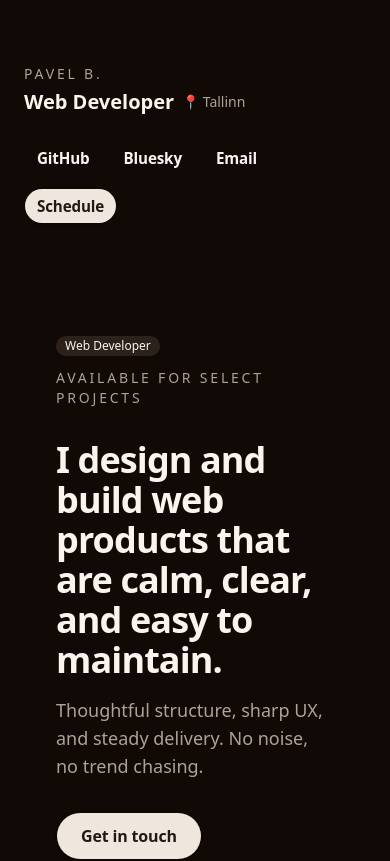
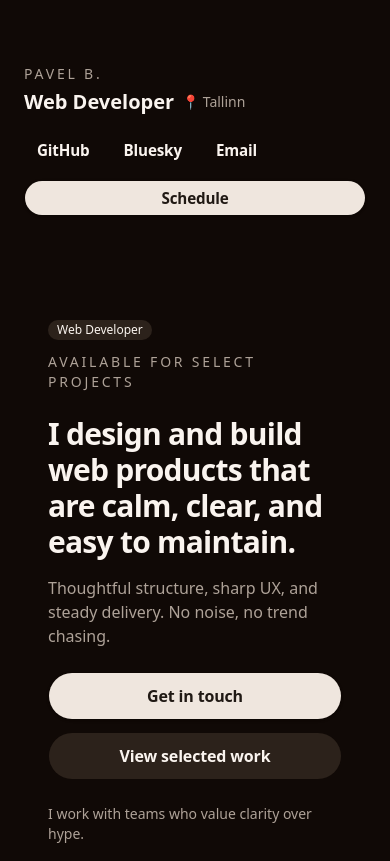
Before and after one commit to paulbgtr/paulbg.dev, a Next.js app: page / in a window 390 px wide. Shown: the top 861 px of the page. Built offline with nearby package versions, Linux system fonts and the light colour scheme.

Commit message:
make navbar and hero more responsive

```diff
--- a/components/hero.tsx
+++ b/components/hero.tsx
@@ -10,12 +10,12 @@ import { fadeUp } from "@/lib/utils";
 export const Hero = () => {
   return (
     <motion.section
-      className="grid gap-10 rounded-3xl p-8 md:grid-cols-[1.15fr_0.85fr] md:items-center md:gap-12 md:p-12"
+      className="grid gap-8 rounded-3xl p-6 sm:p-8 md:grid-cols-[1.15fr_0.85fr] md:items-center md:gap-12 md:p-12"
       initial={fadeUp.initial}
       animate={fadeUp.animate}
       transition={{ ...fadeUp.transition, delay: 0.1 }}
     >
-      <div className="grid gap-8">
+      <div className="grid gap-6 sm:gap-8">
         <div className="flex flex-wrap items-center gap-3">
           <Badge variant="secondary">Web Developer</Badge>
           <span className="text-sm uppercase tracking-[0.2em] text-muted-foreground">
@@ -23,24 +23,24 @@ export const Hero = () => {
           </span>
         </div>
         <div className="grid gap-4">
-          <h1 className="text-4xl font-semibold tracking-tight sm:text-6xl md:text-7xl">
+          <h1 className="text-3xl font-semibold tracking-tight sm:text-5xl md:text-6xl lg:text-7xl">
             I design and build web products that are calm, clear, and easy to
             maintain.
           </h1>
-          <p className="max-w-2xl text-lg text-muted-foreground md:text-xl">
+          <p className="max-w-2xl text-base text-muted-foreground sm:text-lg md:text-xl">
             Thoughtful structure, sharp UX, and steady delivery. No noise, no
             trend chasing.
           </p>
         </div>
-        <div className="flex flex-wrap items-center gap-3">
-          <Button asChild size="lg" className="h-12 px-6 text-base">
+        <div className="flex flex-col gap-3 sm:flex-row sm:flex-wrap sm:items-center">
+          <Button asChild size="lg" className="h-12 w-full px-6 text-base sm:w-auto">
             <Link href="mailto:pbg.work@pm.me">Get in touch</Link>
           </Button>
           <Button
             variant="secondary"
             asChild
             size="lg"
-            className="h-12 px-6 text-base"
+            className="h-12 w-full px-6 text-base sm:w-auto"
           >
             <Link href="#selected-work">View selected work</Link>
           </Button>
--- a/components/navbar.tsx
+++ b/components/navbar.tsx
@@ -9,23 +9,23 @@ import Link from "next/link";
 export const Navbar = () => {
   return (
     <motion.header
-      className="flex flex-wrap items-center justify-between gap-6"
+      className="flex flex-col gap-4 sm:flex-row sm:flex-wrap sm:items-center sm:justify-between sm:gap-6"
       initial={fadeUp.initial}
       animate={fadeUp.animate}
       transition={fadeUp.transition}
     >
-      <div className="space-y-1">
+      <div className="w-full space-y-1 sm:w-auto">
         <p className="text-sm uppercase tracking-[0.2em] text-muted-foreground">
           Pavel B.
         </p>
-        <div className="flex items-center gap-2 text-xl font-semibold">
+        <div className="flex flex-wrap items-center gap-2 text-xl font-semibold">
           <span>Web Developer</span>
           <span className="text-sm font-normal text-muted-foreground">
             <span aria-hidden="true">📍</span> Tallinn
           </span>
         </div>
       </div>
-      <div className="flex flex-wrap items-center gap-3">
+      <div className="flex w-full flex-col gap-3 sm:w-auto sm:flex-row sm:items-center">
         <div className="flex flex-wrap items-center gap-2">
           <Button asChild variant="ghost" size="sm">
             <Link href="https://github.com/paulbgtr" aria-label="GitHub">
@@ -43,8 +43,8 @@ export const Navbar = () => {
             </Link>
           </Button>
         </div>
-        <div className="flex items-center">
-          <Button asChild size="sm">
+        <div className="flex w-full sm:w-auto">
+          <Button asChild size="sm" className="w-full sm:w-auto">
             <Link href="https://cal.eu/pbgtr">Schedule</Link>
           </Button>
         </div>
```
